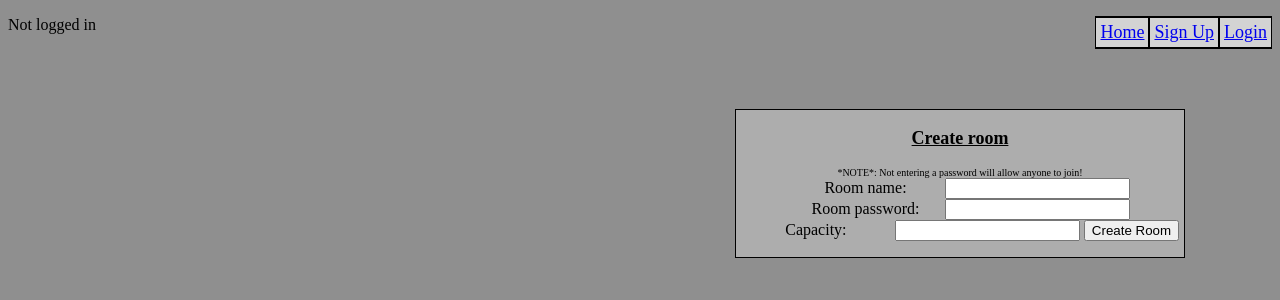
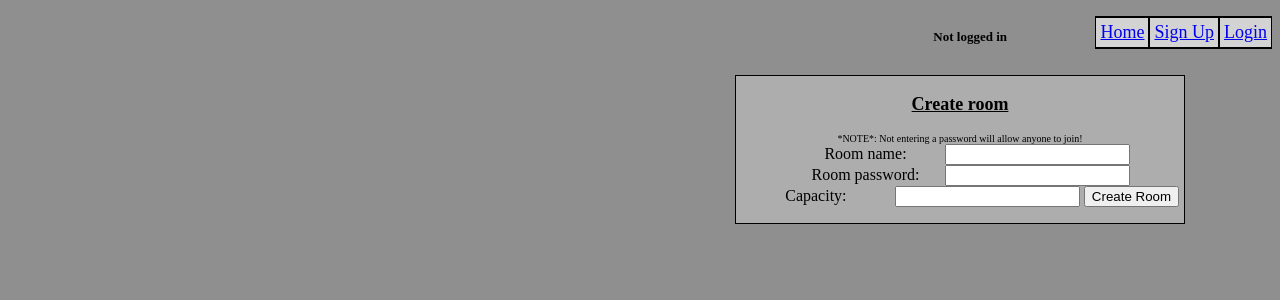
Before and after one commit to m1k0103/music_together, a Flask app: page / in a window 1280 px wide. Shown: the top 300 px of the page. Run offline with Flask 3, Linux system fonts and the light colour scheme; data that the repository does not hold is empty; parts of the project's set-up code (start-up, migrations or seed data) failed here and were passed over.

Commit message:
styling for text, tried fixing join button styling but i suck too much

```diff
--- a/music_together/static/style.css
+++ b/music_together/static/style.css
@@ -14,6 +14,14 @@ li.navbar{
     padding: 4px;
     background-color: lightgrey;
 }
+.current-user-text{
+    display: flex;
+    font-size: small;
+    float: right;
+    margin-right: 7%;
+    font-weight: 800;
+}
+
 .error{
     width: 40%;
     border: 1px solid black;
@@ -91,7 +99,8 @@ li.navbar{
     display: flex;
     flex: 1;
     justify-content: center;
-    padding-top: 2%;
+    padding-top: 1.5%;
+    width: auto;
 
 }
 .room-join-button:hover{
```
